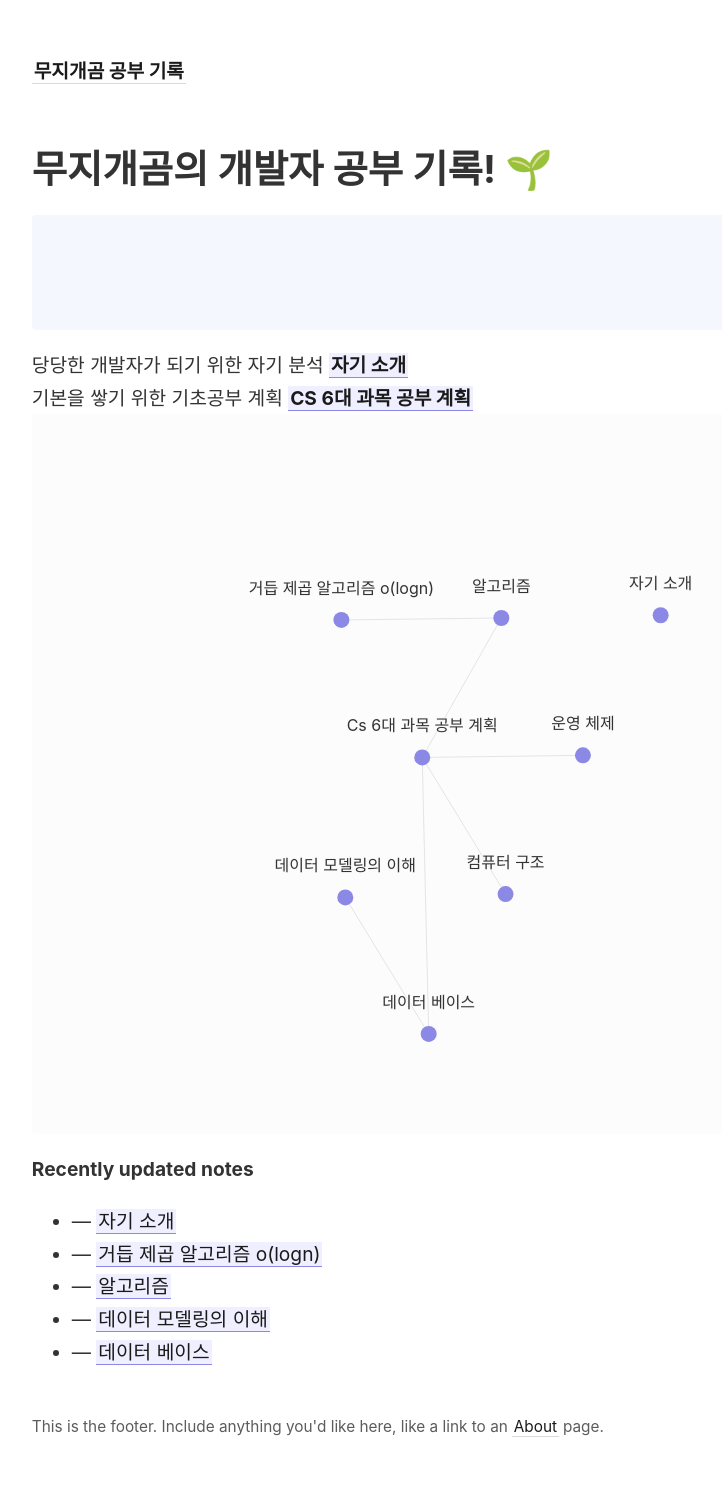
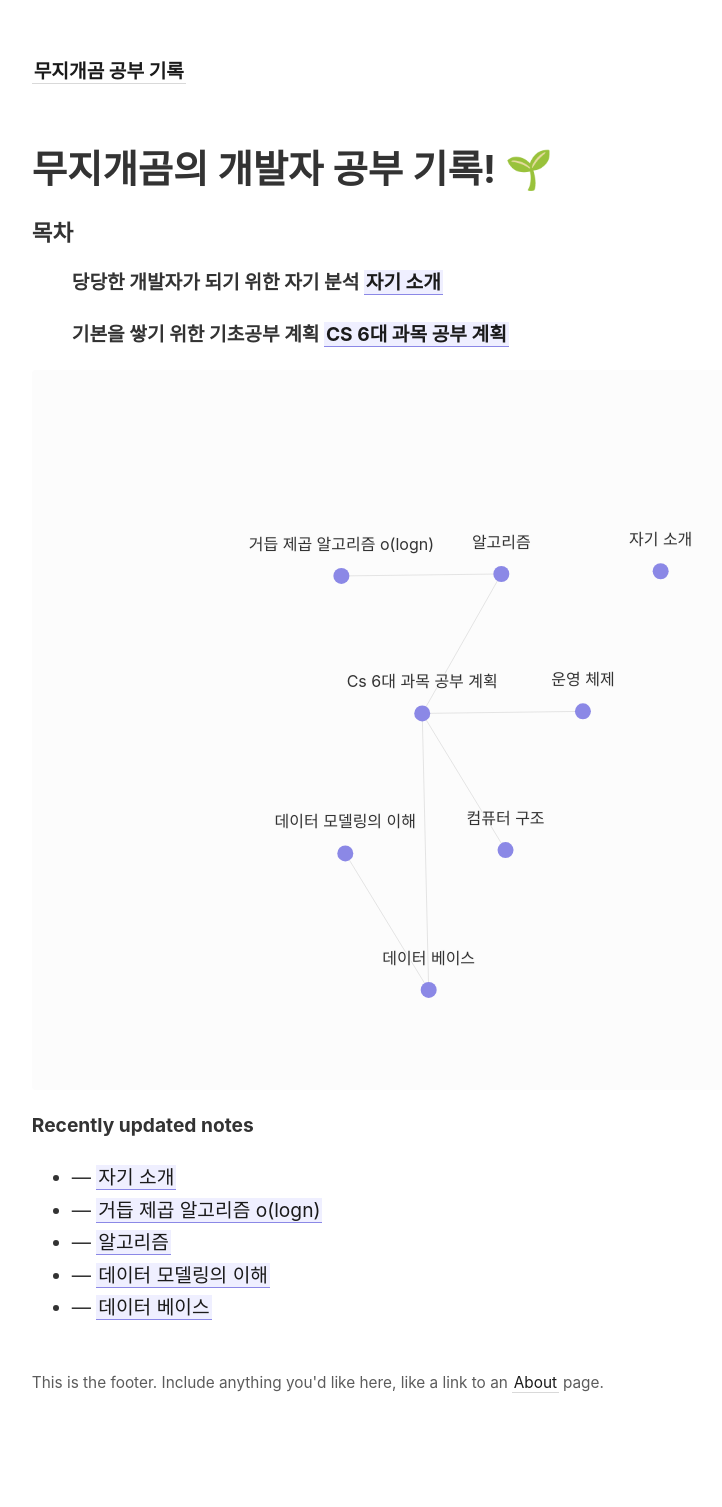
Before and after one commit to rainbow96bear/Obsidian, a Jekyll site: the page built from _pages/index.md, in a window 1280 px wide. Shown: the whole page, without its empty margins (45-767 px from the left). Built offline with Jekyll 4.4.1, drawn with Linux system fonts in a browser that asks for light colours; after the commit the page ends 1463 px from its top, so only the background shows below that.

Commit message:
목차 추가

```diff
--- a/_pages/index.md
+++ b/_pages/index.md
@@ -7,16 +7,15 @@ permalink: /
 
 # 무지개곰의 개발자 공부 기록! 🌱
 
-<p style="padding: 3em 1em; background: #f5f7ff; border-radius: 4px;">
-  <div>
-    당당한 개발자가 되기 위한 자기 분석
+<div>
+  <h3> 목차 </h3>
+  <ul style="font-weight: bold">당당한 개발자가 되기 위한 자기 분석
     <span style="font-weight: bold">[[자기 소개]]</span>
-  </div>
-  <div>
-    기본을 쌓기 위한 기초공부 계획
+  </ul>
+  <ul style="font-weight: bold">기본을 쌓기 위한 기초공부 계획
     <span style="font-weight: bold">[[CS 6대 과목 공부 계획]]</span>
-  </div>
-</p>
+  </ul>
+</div>
 
 <div>
   <div>{% include notes_graph.html %}</div>
```
